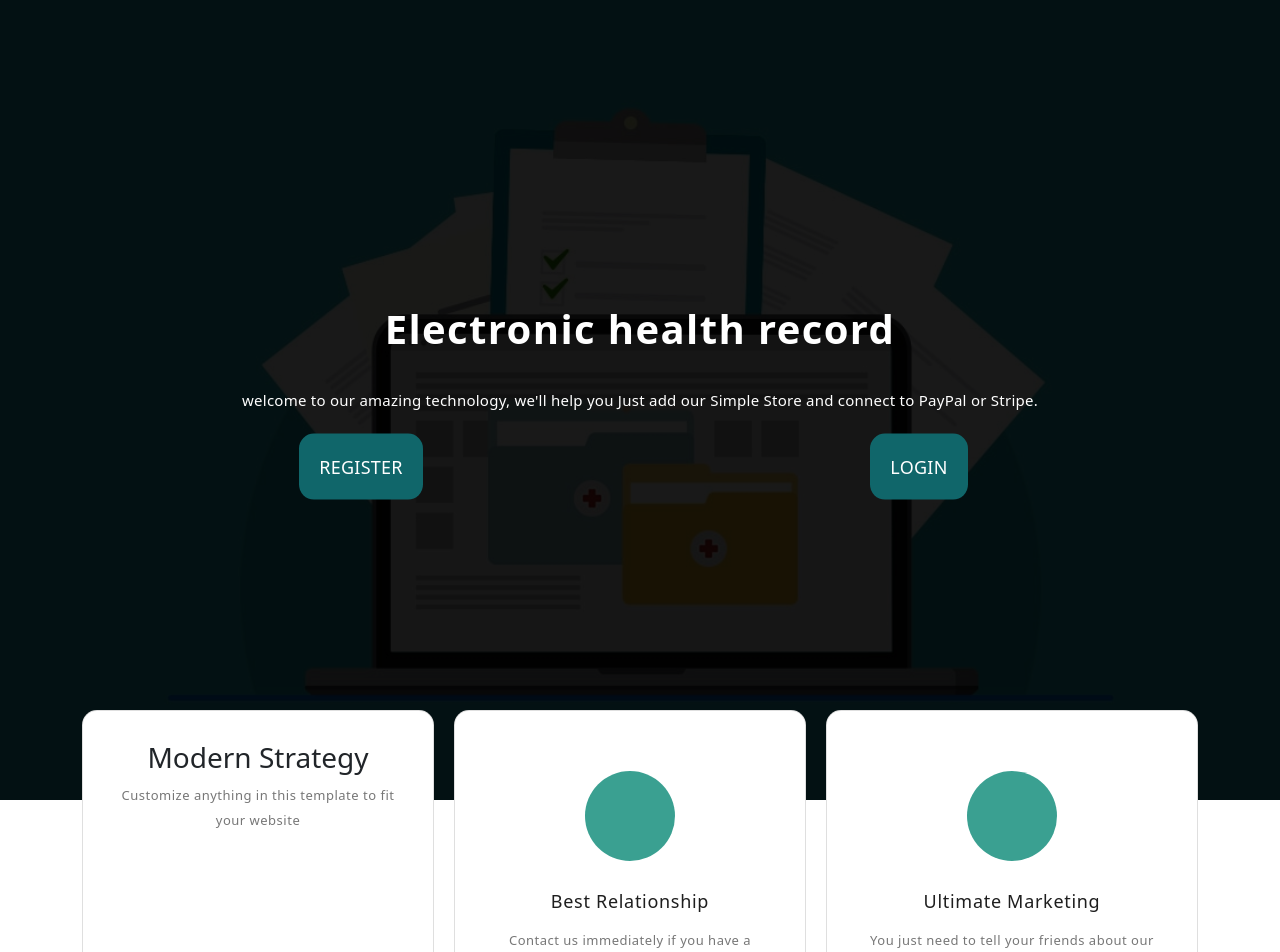
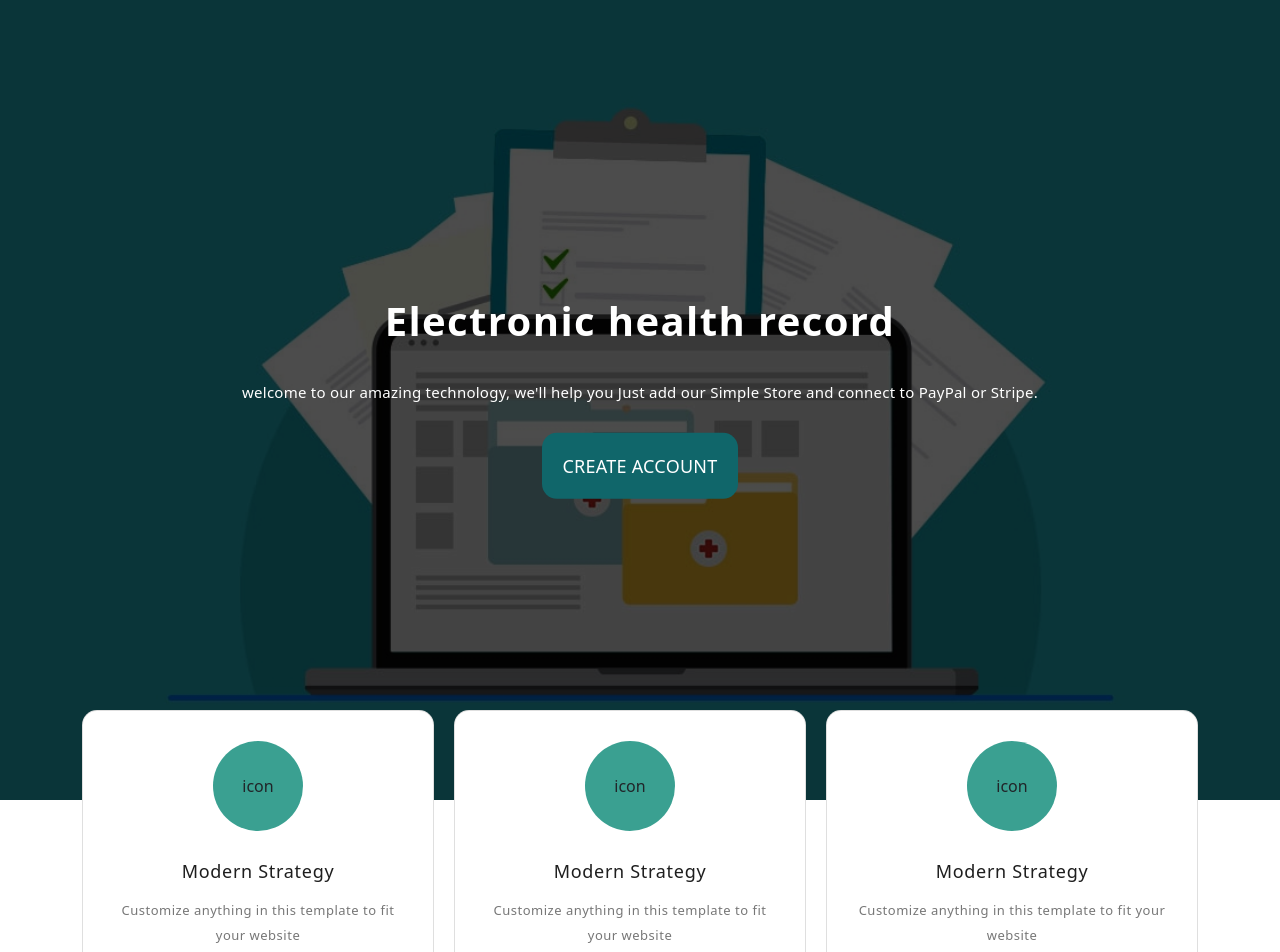
Before and after one commit to Donia-0/Medical-Record-System, a React (Create React App) app: page / in a window 1280 px wide. Shown: the top 952 px of the page. Built offline with nearby package versions, Linux system fonts and the light colour scheme.

Commit message:
Donia-landing-update

```diff
--- a/src/Css/App.css
+++ b/src/Css/App.css
@@ -533,6 +533,13 @@
   background-size: cover;
   height: 100vh;
 }
+.welcome-area::before {
+  content: "";
+  position: absolute;
+  width: 100%;
+  height: 100%;
+  background-color: rgb(0 0 0 / 70%);
+}
 
 .welcome-area .text {
   position: absolute;
@@ -626,7 +633,7 @@
     margin-bottom: 40px;
   }
 }
-a.register-btn {
+a.main-button-slider {
   text-decoration: none;
   font-size: 18px;
   border-radius: 15px;
@@ -636,23 +643,7 @@ a.register-btn {
   color: #fff;
   letter-spacing: 0.25px;
 }
-a.login-btn {
-  text-decoration: none;
-  font-size: 18px;
-  border-radius: 15px;
-  padding: 21px 20px;
-  background-color: #10666a;
-  text-transform: uppercase;
-  color: #fff;
-  letter-spacing: 0.25px;
-}
-.welcome-area::before {
-  content: "";
-  position: absolute;
-  width: 100%;
-  height: 100%;
-  background-color: rgb(0 0 0 / 90%);
-}
+
 
 /*
 ---------------------------------------------
--- a/src/components/layout/Cards.js
+++ b/src/components/layout/Cards.js
@@ -3,8 +3,8 @@ import React from "react";
 const Cards = (props) => {
   return (
     <div>
-      <i> {props.icon} </i>
-      <h3>{props.title}</h3>
+      <div className="icon">icon</div>
+      <h5 className="title">{props.title}</h5>
       <p>{props.text}</p>
     </div>
   );
--- a/src/components/layout/Landing.js
+++ b/src/components/layout/Landing.js
@@ -19,21 +19,10 @@ const Landing = () => {
                   welcome to our amazing technology, we'll help you Just add our
                   Simple Store and connect to PayPal or Stripe.
                 </p>
-                <div className="row">
-                  <div className="col-lg-6">
-                    <div classNameName="btn1">
-                      <a href="#Register" className="register-btn">
-                        Register
-                      </a>
-                    </div>
-                  </div>
-                  <div className="col-lg-6">
-                    <div classNameName="btn2">
-                      <a href="#Login" className="login-btn">
-                        Login
-                      </a>
-                    </div>
-                  </div>
+                <div className="btn">
+                  <a href="#Register" class="main-button-slider">
+                    Create account
+                  </a>
                 </div>
               </div>
             </div>
@@ -53,13 +42,6 @@ const Landing = () => {
                   style={{ paddingRight: "20px" }}
                 >
                   <div className="card">
-                    {/* <div className="icon">
-                      <i className="fa-solid fa-laptop-medical"></i>
-                    </div> */}
-                    {/* <h5 className="title">Modern Strategy</h5>
-                    <p>
-                      Customize anything in this template to fit your website
-                    </p> */}
                     <Cards
                       title="Modern Strategy"
                       text=" Customize anything in this template to fit your website"
@@ -74,11 +56,10 @@ const Landing = () => {
                   style={{ paddingRight: "20px" }}
                 >
                   <div className="card">
-                    <div className="icon">
-                      <i class="fa-solid fa-laptop-medical"></i>
-                    </div>
-                    <h3 class="title">Best Relationship</h3>
-                    <p>Contact us immediately if you have a question in mind</p>
+                    <Cards
+                      title="Modern Strategy"
+                      text=" Customize anything in this template to fit your website"
+                    />
                   </div>
                 </div>
                 {/* <!-- ***** Features Small Item End ***** --> */}
@@ -86,12 +67,10 @@ const Landing = () => {
                 {/* <!-- ***** Features Small Item Start ***** --> */}
                 <div class="col-lg-4 col-md-6 col-sm-6 col-12">
                   <div class="card">
-                    <div class="icon"></div>
-                    <h3 class="title">Ultimate Marketing</h3>
-                    <p>
-                      You just need to tell your friends about our free
-                      templates
-                    </p>
+                    <Cards
+                      title="Modern Strategy"
+                      text=" Customize anything in this template to fit your website"
+                    />
                   </div>
                 </div>
                 {/* <!-- ***** Features Small Item End ***** --> */}
```
